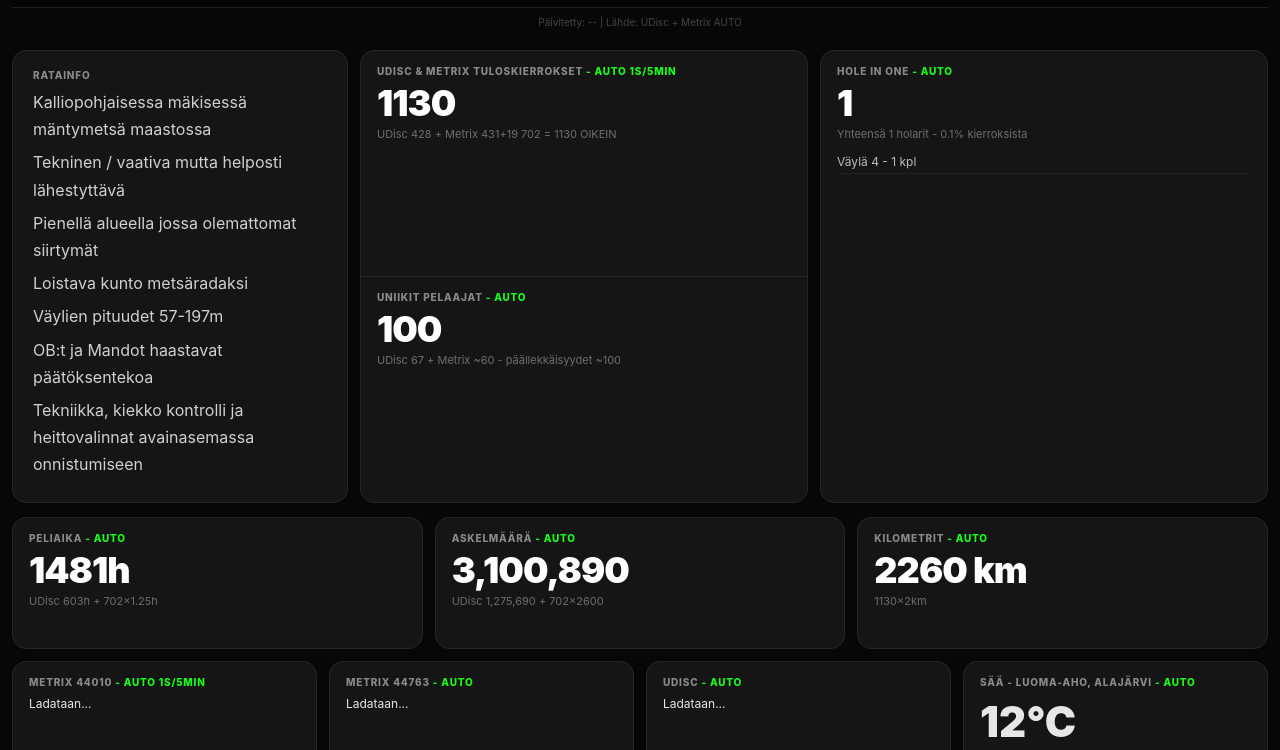
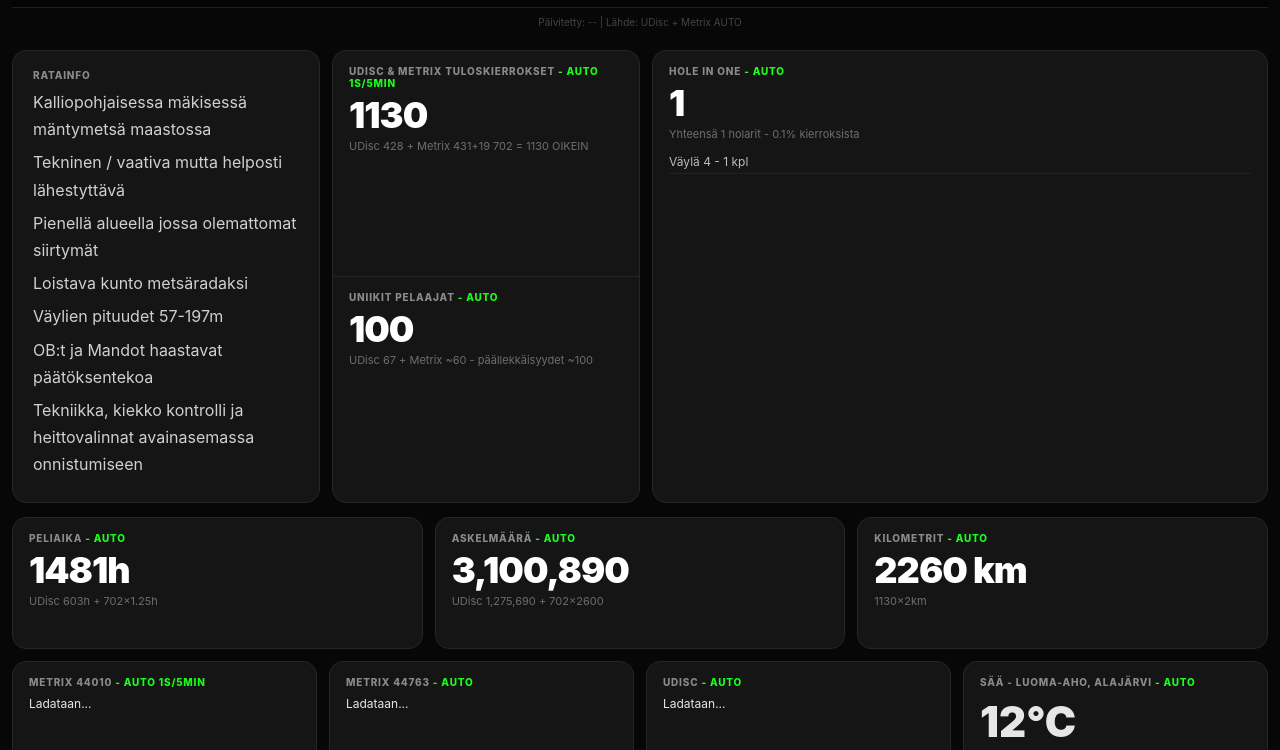
Before and after one commit to luomaahonfrisbeegolfrata-gif/luoma-aho-stats, a plain HTML site: page index.html in a window 1280 px wide. Shown: the part 49-799 px from the top of the page. Drawn offline with Linux system fonts and the light colour scheme.

Commit message:
Add files via upload

```diff
--- a/index.html
+++ b/index.html
@@ -3,7 +3,7 @@
 <head>
 <meta charset="UTF-8">
 <meta name="viewport" content="width=device-width, initial-scale=1.0">
-<title>Luoma-ahon Frisbeegolfrata - RATAINFO fix</title>
+<title>Luoma-ahon Frisbeegolfrata - kavennus fix</title>
 <style>
 *{box-sizing:border-box;margin:0;padding:0}
 body{background:#070708;color:#e6e6e6;font-family:Inter,-apple-system,sans-serif;padding:0 12px 30px}
@@ -15,8 +15,8 @@
 .header-right{display:flex;gap:7px;flex-wrap:wrap;align-items:center}
 .header-right img{height:30px;background:#fff;border-radius:7px;padding:2px 6px;object-fit:contain;min-width:48px}
 
-/* RIVI 1 - KORJATTU: RATAINFO 50% pienempi leveys */
-.grid-3{display:grid;grid-template-columns:0.75fr 1fr 1fr;gap:12px;margin:14px 0}
+/* KORJATTU: molemmat ekat kortit 50% kapeampia = sama leveys kuin RATAINFO */
+.grid-3{display:grid;grid-template-columns:0.75fr 0.75fr 1.5fr;gap:12px;margin:14px 0}
 .grid-3b{display:grid;grid-template-columns:1fr 1fr 1fr;gap:12px;margin:12px 0}
 .grid-4{display:grid;grid-template-columns:repeat(4,1fr);gap:12px;margin:12px 0}
 @media(max-width:1100px){.grid-3,.grid-3b,.grid-4{grid-template-columns:1fr 1fr}}
@@ -28,33 +28,29 @@
 .big{font-size:36px;font-weight:900;letter-spacing:-1px;color:#fff;line-height:1}
 .small{font-size:11px;color:#6e6e6e;margin-top:6px;line-height:1.4}
 
-/* RATAINFO - KORJATTU: 16px min, mahtuu kokonaan, korkeus auto */
 .card.ratainfo-card{
-  max-width:100%;
   width:100%;
   min-height:auto;
   height:auto;
   padding:18px 20px;
-  display:flex;
-  flex-direction:column;
-  justify-content:flex-start;
 }
 .ratainfo{
-  font-size:16px !important; /* VÄHINTÄÄN 16px */
+  font-size:16px !important;
   line-height:1.7;
   color:#d0d0d0;
-  overflow:visible;
-  white-space:normal;
-  word-wrap:break-word;
 }
-.ratainfo p{
-  margin-bottom:6px;
-  font-size:16px !important;
+.ratainfo p{margin-bottom:6px;font-size:16px !important;}
+
+/* YHDISTETTY KORTTI - KAVENNETTU RATATILASTO LEVEYTEEN */
+.card.combined-card{
+  width:100%;
+  max-width:100%;
+  min-height:auto;
 }
-
 .split{padding:0 !important;overflow:hidden}
 .split-half{padding:14px 16px;flex:1}
 .split-half+.split-half{border-top:1px solid #262626}
+
 .hio-list{margin-top:8px;max-height:160px;overflow-y:auto}
 .hio-item{font-size:12px;padding:4px 0;border-bottom:1px solid #222;color:#bbb}
 .tulos{font-size:12px;max-height:260px;overflow-y:auto}
@@ -82,7 +78,6 @@
 
 <div id="status">Päivitetty: <span id="last-update">--</span> | Lähde: UDisc + Metrix AUTO</div>
 
-<!-- RIVI 1 - VAIN RATAINFO KORJATTU -->
 <div class="grid-3">
   <div class="card ratainfo-card">
     <div class="card-title">RATAINFO</div>
@@ -97,9 +92,10 @@
     </div>
   </div>
 
-  <div class="card split">
+  <!-- KAVENNETTU - sama leveys kuin RATAINFO -->
+  <div class="card combined-card split">
     <div class="split-half">
-      <div class="card-title">UDISC & METRIX TULOSKIERROKSET <span class="auto">- AUTO 1s/5MIN</span></div>
+      <div class="card-title">UDISC & METRIX TULOSKIERROKSET <span class="auto">- AUTO 1S/5MIN</span></div>
       <div class="big" id="total-rounds">1130</div>
       <div class="small" id="total-desc">UDisc 428 + Metrix 431+19 702 = 1130 OIKEIN</div>
     </div>
```
